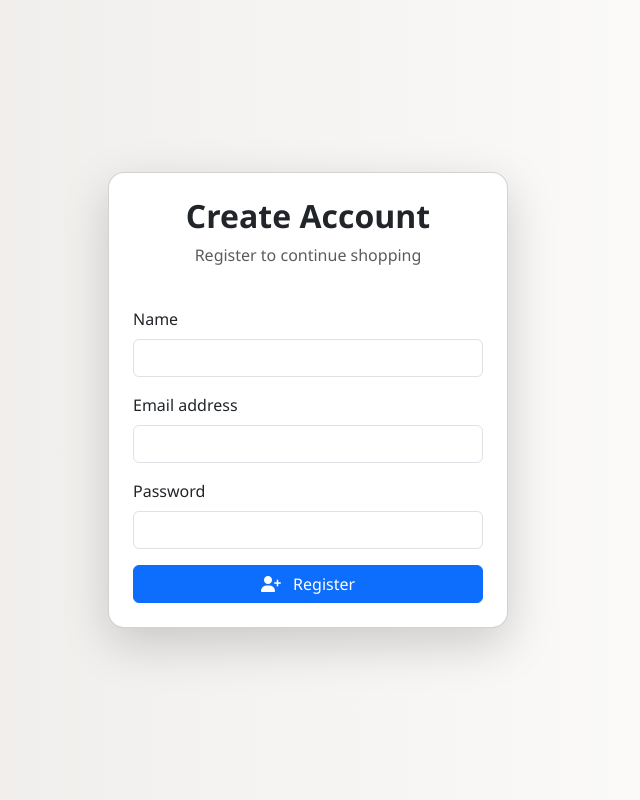
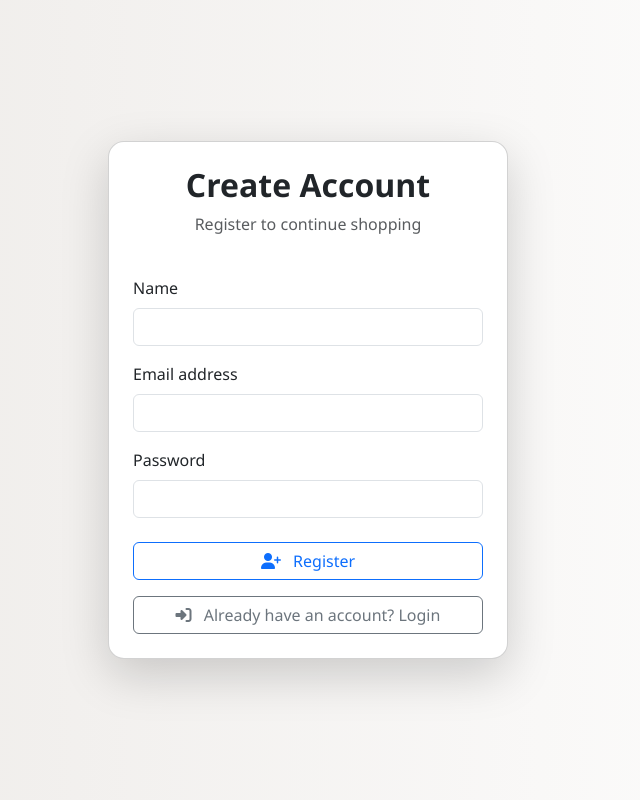
Before and after one commit to Nikhil7709/minimal-ecommerce-django, a Django app: page /register-ui/ in a window 1280 px wide. Shown: the part 56-856 px from the top of the page, without its empty margins (332-972 px from the left). Run offline with Django 5.2, Linux system fonts and the light colour scheme.

Commit message:
feat | Maintain all CTAs UI  | fixed navbar

```diff
--- a/templates/cart.html
+++ b/templates/cart.html
@@ -7,10 +7,11 @@
 <div class="container mt-5">
   <h3 class="mb-4">Your Cart</h3>
   <div class="text-end mt-4">
-    <button id="checkout-button" class="btn btn-success">
+    <button id="checkout-button" class="btn btn-outline-primary mt-auto w-25">
       <i class="fas fa-credit-card"></i> Checkout
     </button>
   </div>
+  <br>
   <div id="cart-container" class="row"></div>
   <div id="empty-cart" class="text-center text-muted mt-5" style="display: none;">
     <i class="fas fa-shopping-cart fa-3x mb-3"></i>
--- a/templates/checkout.html
+++ b/templates/checkout.html
@@ -10,7 +10,7 @@
 
   <div class="text-end mt-4">
     <h5 id="total-amount">Total: ₹0.00</h5>
-    <button id="place-order-btn" class="btn btn-success">
+    <button id="place-order-btn" class="btn btn-outline-primary mt-auto w-50">
       <i class="fas fa-credit-card"></i> Place Order
     </button>
   </div>
--- a/templates/product_detail.html
+++ b/templates/product_detail.html
@@ -22,8 +22,8 @@
                 value="1" min="1" style="width: 50px;" readonly>
         <button class="btn btn-sm btn-outline-secondary" onclick="increaseQty()">+</button>
       </div>
-
-      <button class="btn btn-success mt-3" onclick="addToCart()">
+      <br>
+      <button class="btn btn-outline-primary mt-auto w-50" onclick="addToCart()">
         <i class="fas fa-cart-plus"></i> Add to Cart
       </button>
 
--- a/templates/registration.html
+++ b/templates/registration.html
@@ -23,9 +23,15 @@
         <label for="password" class="form-label">Password</label>
         <input type="password" class="form-control" id="password" required>
       </div>
-      <button type="submit" class="btn btn-primary w-100">
+      <button type="submit" class="btn btn-outline-primary w-100 mt-2">
         <i class="fas fa-user-plus me-2"></i> Register
       </button>
+      <div class="text-center mt-3">
+        <a href="/api/store/login-ui/" class="btn btn-outline-secondary w-100">
+          <i class="fas fa-sign-in-alt me-2"></i> Already have an account? Login
+        </a>
+      </div>
+
       <div class="alert mt-3 d-none" id="register-alert"></div>
     </form>
   </div>
```
Also changed, not shown: templates/login.html (+5 -2 lines).
